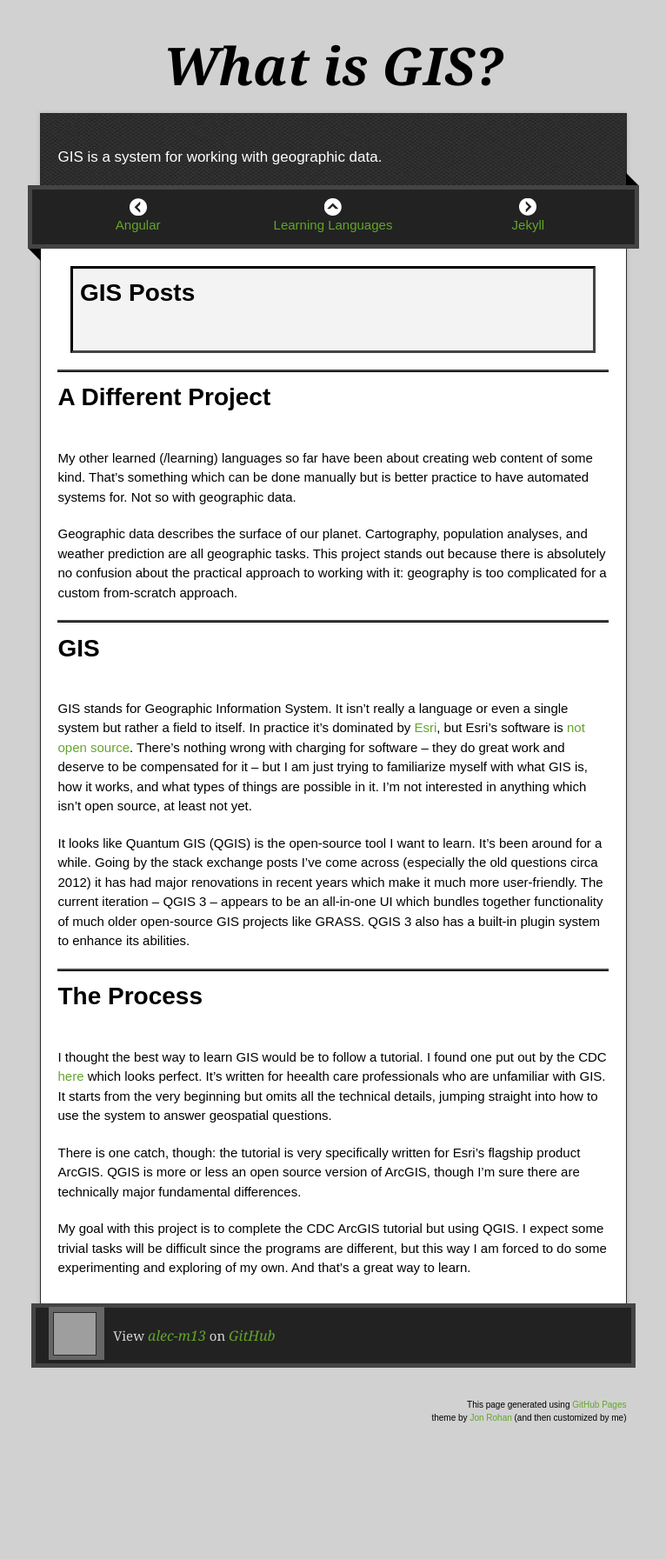
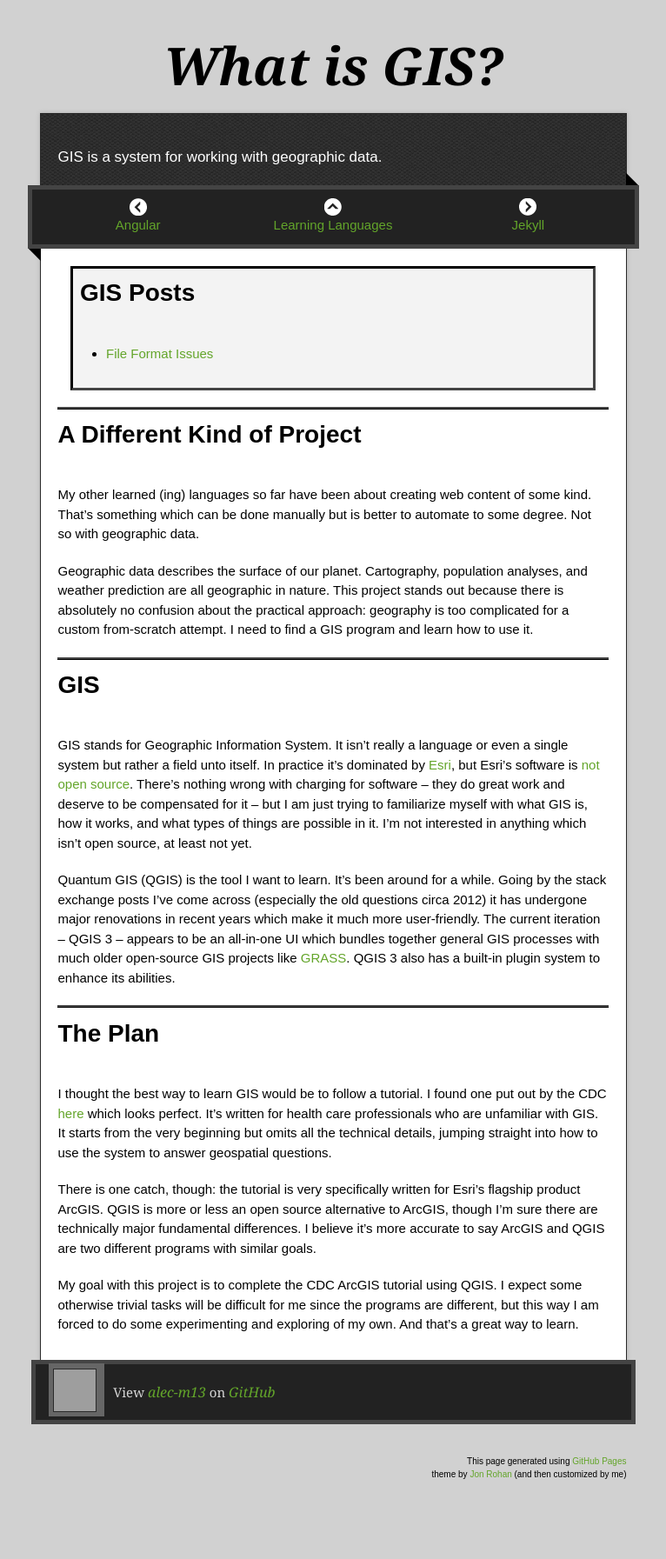
Before and after one commit to alec-m13/alec-m13.github.io, a Jekyll site: the page built from _homes/gis.md, in a window 1280 px wide. Shown: the whole page at 87% size, without its empty margins (257-1023 px from the left). Built offline with Jekyll 4.4.1, drawn with Linux system fonts in a browser that asks for light colours; before the commit the page ends 1728 px from its top, so only the background shows below that; grey boxes are pictures that could not be loaded.

Commit message:
gis file format entry

```diff
--- a/_homes/gis.md
+++ b/_homes/gis.md
@@ -4,22 +4,22 @@ title: 'GIS'
 description: 'GIS is a system for working with geographic data.'
 ---
 
-# A Different Project
+# A Different Kind of Project
 
-My other learned (/learning) languages so far have been about creating web content of some kind. That's something which can be done manually but is better practice to have automated systems for. Not so with geographic data.
+My other learned (ing) languages so far have been about creating web content of some kind. That's something which can be done manually but is better to automate to some degree. Not so with geographic data.
 
-Geographic data describes the surface of our planet. Cartography, population analyses, and weather prediction are all geographic tasks. This project stands out because there is absolutely no confusion about the practical approach to working with it: geography is too complicated for a custom from-scratch approach.
+Geographic data describes the surface of our planet. Cartography, population analyses, and weather prediction are all geographic in nature. This project stands out because there is absolutely no confusion about the practical approach: geography is too complicated for a custom from-scratch attempt. I need to find a GIS program and learn how to use it.
 
 # GIS
 
-GIS stands for Geographic Information System. It isn't really a language or even a single system but rather a field to itself. In practice it's dominated by [Esri](https://www.esri.com/en-us/home), but Esri's software is [not open source](https://www.esri.com/en-us/arcgis/products/arcgis-pro/buy). There's nothing wrong with charging for software -- they do great work and deserve to be compensated for it -- but I am just trying to familiarize myself with what GIS is, how it works, and what types of things are possible in it. I'm not interested in anything which isn't open source, at least not yet.
+GIS stands for Geographic Information System. It isn't really a language or even a single system but rather a field unto itself. In practice it's dominated by [Esri](https://www.esri.com/en-us/home), but Esri's software is [not open source](https://www.esri.com/en-us/arcgis/products/arcgis-desktop/buy). There's nothing wrong with charging for software -- they do great work and deserve to be compensated for it -- but I am just trying to familiarize myself with what GIS is, how it works, and what types of things are possible in it. I'm not interested in anything which isn't open source, at least not yet.
 
-It looks like Quantum GIS (QGIS) is the open-source tool I want to learn. It's been around for a while. Going by the stack exchange posts I've come across (especially the old questions circa 2012) it has had major renovations in recent years which make it much more user-friendly. The current iteration -- QGIS 3 -- appears to be an all-in-one UI which bundles together functionality of much older open-source GIS projects like GRASS. QGIS 3 also has a built-in plugin system to enhance its abilities.
+Quantum GIS (QGIS) is the tool I want to learn. It's been around for a while. Going by the stack exchange posts I've come across (especially the old questions circa 2012) it has undergone major renovations in recent years which make it much more user-friendly. The current iteration -- QGIS 3 -- appears to be an all-in-one UI which bundles together general GIS processes with much older open-source GIS projects like [GRASS](https://grass.osgeo.org/). QGIS 3 also has a built-in plugin system to enhance its abilities.
 
-# The Process
+# The Plan
 
-I thought the best way to learn GIS would be to follow a tutorial. I found one put out by the CDC [here](https://www.cdc.gov/gis/gis-training.htm) which looks perfect. It's written for heealth care professionals who are unfamiliar with GIS. It starts from the very beginning but omits all the technical details, jumping straight into how to use the system to answer geospatial questions.
+I thought the best way to learn GIS would be to follow a tutorial. I found one put out by the CDC [here](https://www.cdc.gov/gis/gis-training.htm) which looks perfect. It's written for health care professionals who are unfamiliar with GIS. It starts from the very beginning but omits all the technical details, jumping straight into how to use the system to answer geospatial questions.
 
-There is one catch, though: the tutorial is very specifically written for Esri's flagship product ArcGIS. QGIS is more or less an open source version of ArcGIS, though I'm sure there are technically major fundamental differences.
+There is one catch, though: the tutorial is very specifically written for Esri's flagship product ArcGIS. QGIS is more or less an open source alternative to ArcGIS, though I'm sure there are technically major fundamental differences. I believe it's more accurate to say ArcGIS and QGIS are two different programs with similar goals.
 
-My goal with this project is to complete the CDC ArcGIS tutorial but using QGIS. I expect some trivial tasks will be difficult since the programs are different, but this way I am forced to do some experimenting and exploring of my own. And that's a great way to learn.
+My goal with this project is to complete the CDC ArcGIS tutorial using QGIS. I expect some otherwise trivial tasks will be difficult for me since the programs are different, but this way I am forced to do some experimenting and exploring of my own. And that's a great way to learn.
```
Also changed, not shown: _posts/2021-09-25-qgis-start.md (added, +10 -0 lines).
